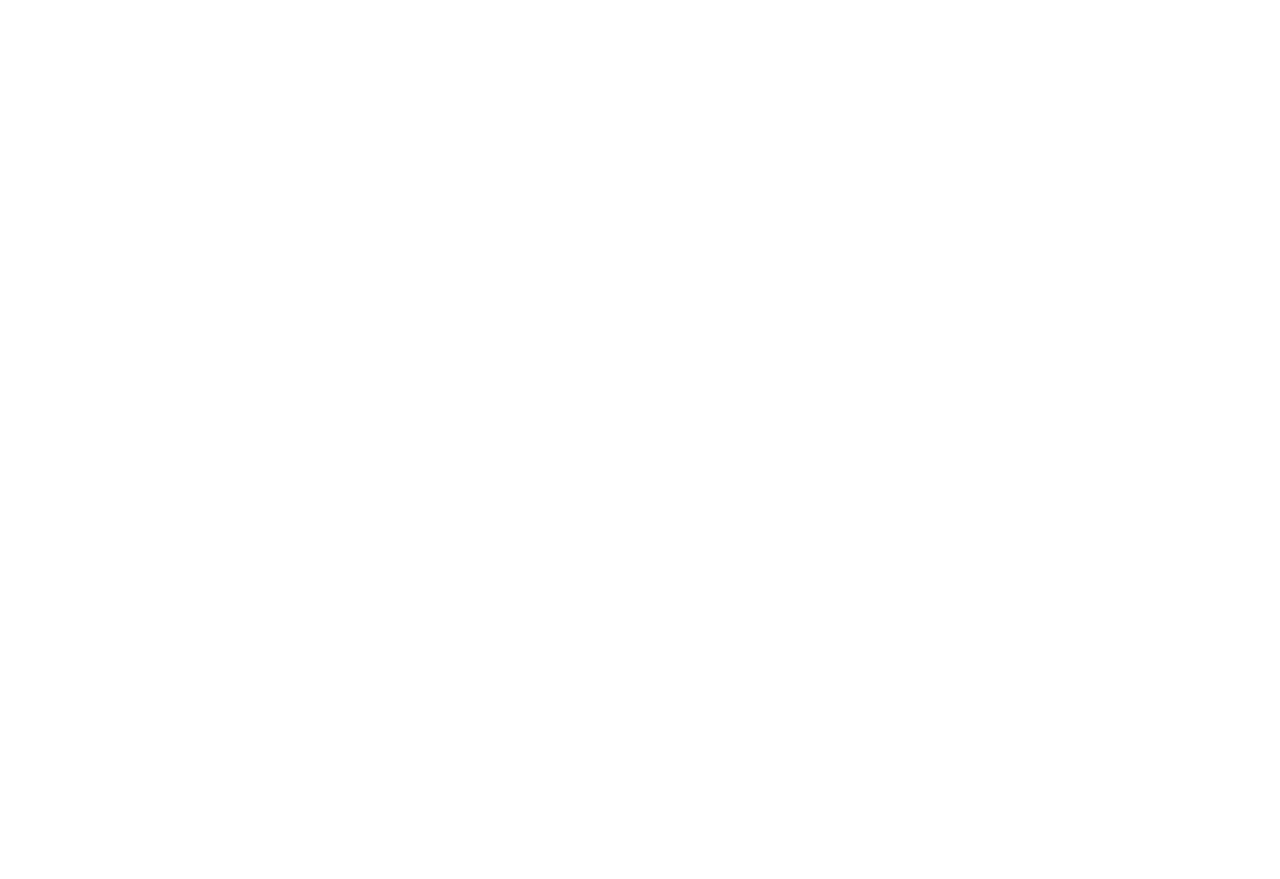
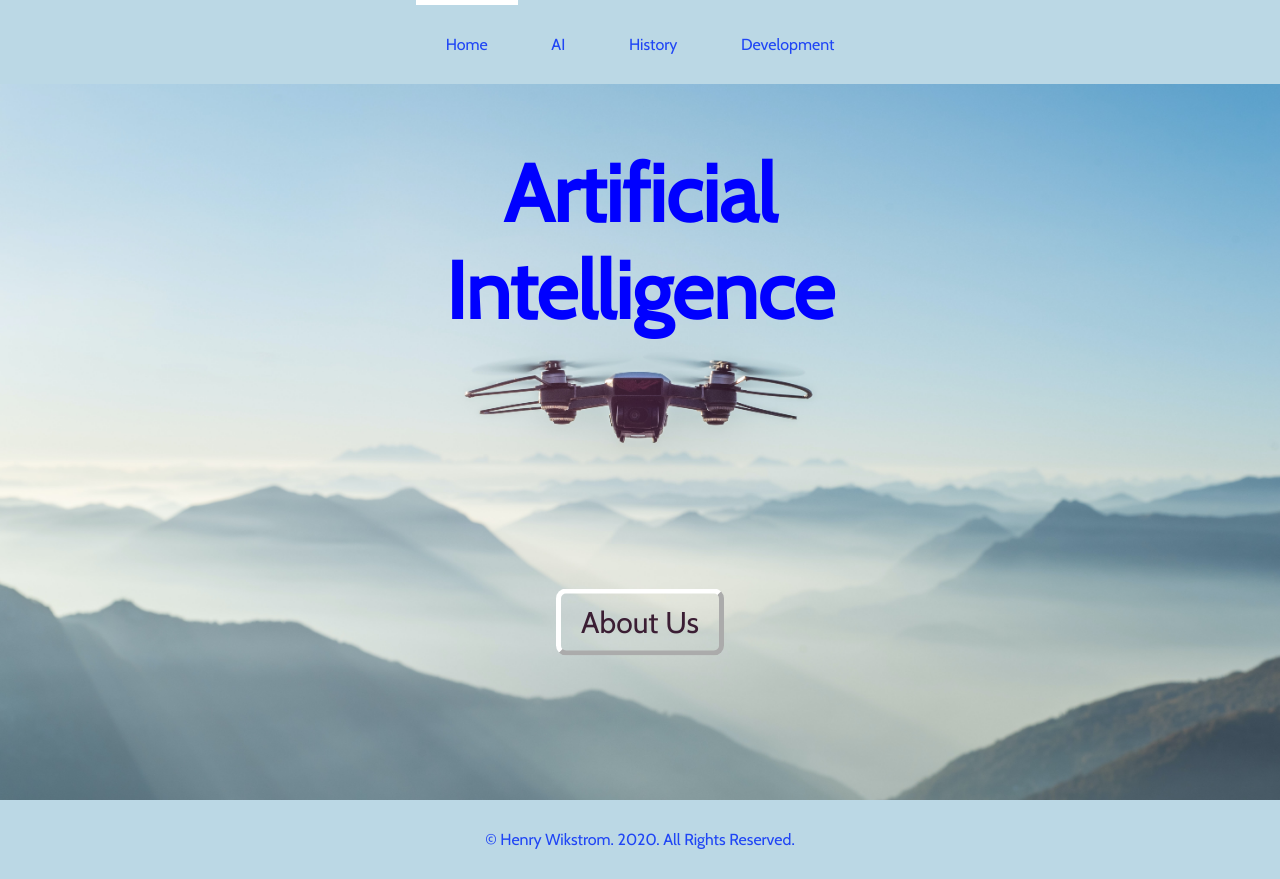
Before and after one commit to henrywikstrom/2.4-2.8-Combined-7DIT-Assessment, a plain HTML site: page index.html in a window 1280 px wide. Before the commit the page ends 800 px from the top, so only its background shows below. Drawn offline with nearby package versions, Linux system fonts and the light colour scheme.

Commit message:
Home page completed

```diff
--- a/index.html
+++ b/index.html
@@ -5,8 +5,30 @@
   <meta name="viewport" content="width=device-width, initial-scale=1.0">
   <meta http-equiv="X-UA-Compatible" content="ie=edge">
   <title>2.4-2.8-Combined-7DIT-Assessment</title>
+  <link rel="stylesheet" href="style.css">
+  <link href="https://fonts.googleapis.com/css2?family=Cabin&display=swap" rel="stylesheet">
+
 </head>
 <body>
+    <nav>
+                <ul>
+                    <li><a href="index.html" class="active">Home</a></li>
+                    <li><a href="index.html">AI</a></li>
+                    <li><a href="index.html">History</a></li>
+                    <li><a href="index.html">Development</a></li>
+                </ul>
+            </nav>
 
+<div class="hero-image">
+  <p></p>
+<div class="hero-text">
+<h1>Artificial Intelligence</h1>
+<button>About Us</button>
+</div>
+</div>
+
+<footer>
+  <p>&copy; Henry Wikstrom. 2020. All Rights Reserved.</p>
+</footer>
 </body>
 </html>
--- /dev/null
+++ b/style.css
@@ -0,0 +1,98 @@
+
+* {
+  font-family: 'Cabin', sans-serif;
+  margin: 0;
+  padding: 0;
+}
+
+nav, footer {
+  background-color: #BBD8E5;
+}
+
+h1 {
+  color: blue;
+  text-align: center;
+}
+
+.active {
+  border-top: 5px solid #FFFFFF;
+}
+
+nav {
+  position: fixed;
+  z-index: 1;
+  width: 100%;
+}
+
+nav ul {
+  list-style: none;
+}
+
+.hero-image {
+  background-image:url("images/drone.jpg");
+  background-position: center;
+  background-repeat: no-repeat;
+  background-size: cover;
+  position: relative;
+  height:100vh;
+}
+
+
+.hero-text {
+  text-align: center;
+  position: absolute;
+  top: 50%;
+  left: 50%;
+  transform: translate(-50%, -50%);
+  color: white;
+  font-size: 40px;
+
+}
+
+.hero-text h1 {
+  font-weight: bold 700;
+}
+
+.hero-text button {
+  margin-top: 250px;
+}
+
+nav ul, footer {
+  text-align: center;
+}
+
+nav li, nav a {
+  display:inline-block;
+}
+
+nav a, footer {
+  color: #1F45F5;
+  text-decoration: none;
+  padding: 30px;
+}
+
+button {
+  color: #3B1E34;
+  background-color: transparent;
+  border-color: #FFFFFF;
+  border-width: thick;
+  padding-top: 10px;
+  padding-bottom: 10px;
+  padding-left: 20px;
+  padding-right: 20px;
+  font-size: 30px;
+  border-radius: 10px;
+}
+
+button:hover {
+  color: #161616;
+  background-color: #5D7E8F;
+  transition: 0.50s;
+}
+/* #BBD8E5 */
+
+nav a:hover {
+  color: #161616;
+  background-color: #5D7E8F;
+  transition: 0.50S;
+}
```
Also changed, not shown: images/brain.png (added), images/drone.jpg (added), images/robot.jpg (added), 2 other files.
